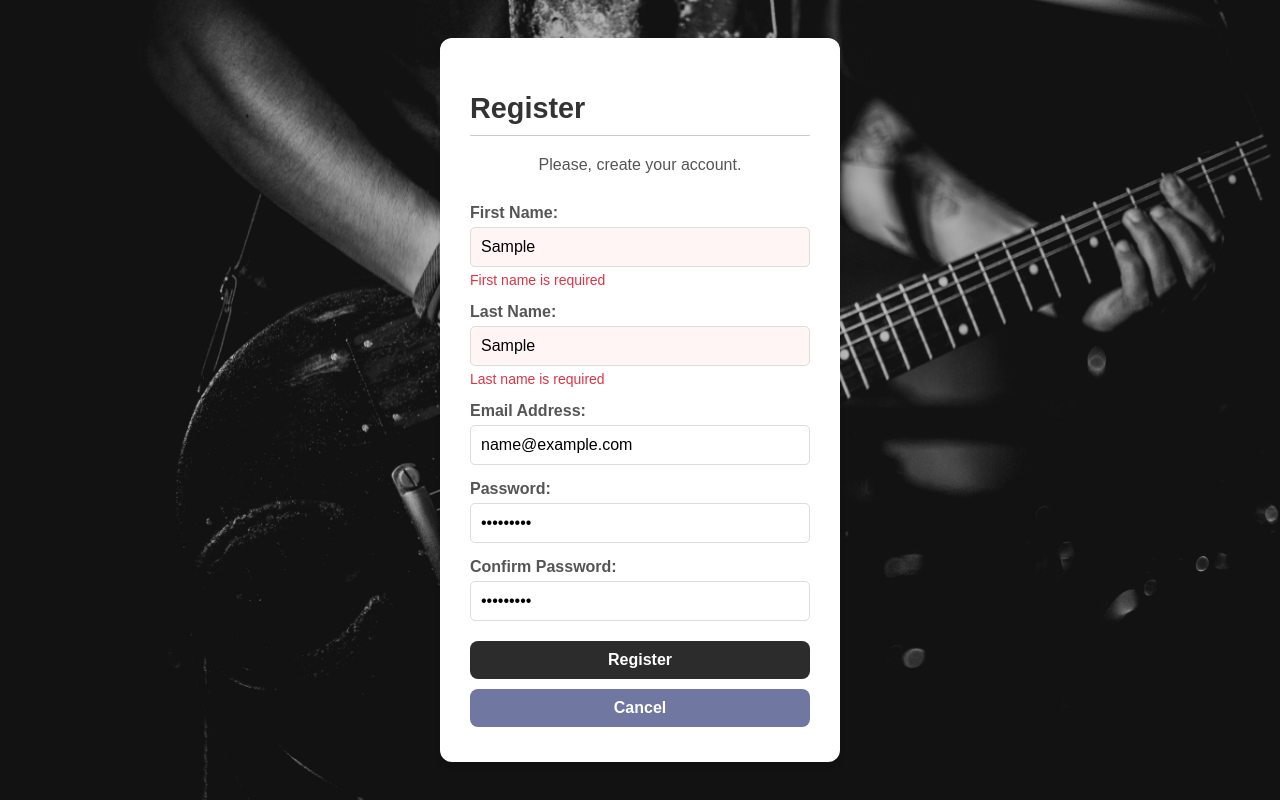
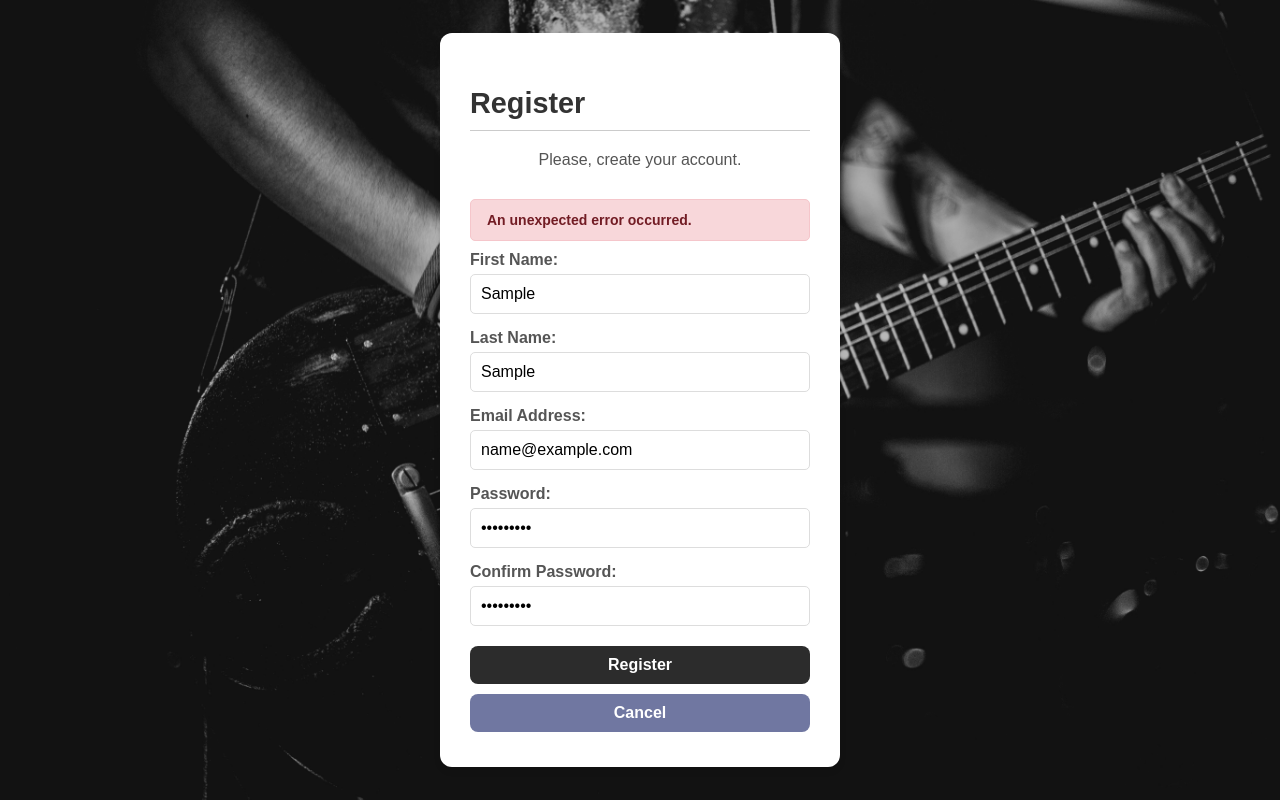
Before and after one commit to HenriqueJoanoni/fullstack-ecommerce, a React (Create React App) app in the folder client/: page /register in a window 1280 px wide. Both pictures are taken after typing "Sample", "Sample", "name@example.com", "Sample123", "Sample123" into the empty fields and a click on the button "Register". Built offline with nearby package versions, Linux system fonts and the light colour scheme; no server answers; a web font is replaced by a local one.

Commit message:
build(client): Finish server-side form validations

```diff
--- a/client/src/components/LoginForm.js
+++ b/client/src/components/LoginForm.js
@@ -24,9 +24,14 @@ export default class LoginForm extends Component {
     validateForm = () => {
         const errors = {}
         const {email, password} = this.state
+        let validateEmail = /^[a-zA-Z0-9._%+-]+@[a-zA-Z0-9.-]+\.[a-zA-Z]{2,}$/;
 
         if (!email) {
             errors.email = "Email is required"
+        }
+
+        if (email.trim() && !email.match(validateEmail)) {
+            errors.email = "Please, enter a valid email address"
         }
 
         if (!password) {
@@ -42,6 +47,11 @@ export default class LoginForm extends Component {
         const errors = this.validateForm()
         if (Object.keys(errors).length > 0) {
             this.setState({errors})
+
+            setTimeout(() => {
+                this.setState({ errors: {} });
+            }, 5000);
+
             return
         }
 
@@ -73,11 +83,11 @@ export default class LoginForm extends Component {
         return (
             <div className="login-background">
                 <div className="login-container">
-                    <form className="login-form" onSubmit={this.handleSubmit}>
+                    <form className="login-form" onSubmit={this.handleSubmit} noValidate>
                         <h2>Login to your account</h2>
                         <p className="welcome-text">Welcome! Please log in to continue.</p>
 
-                        {errors.form && <div className="invalid-feedback">{errors.form}</div>}
+                        {errors.form && <div className="alert alert-error">{errors.form}</div>}
 
                         <div className="form-group">
                             <label htmlFor="email" className="form-label">Email Address:</label>
--- a/client/src/components/RegisterForm.js
+++ b/client/src/components/RegisterForm.js
@@ -1,4 +1,4 @@
-import {Component} from "react";
+import React, {Component} from "react";
 import axios from "axios";
 import {SERVER_HOST} from "../config/global_constants";
 
@@ -27,6 +27,12 @@ export default class RegisterForm extends Component {
     validateForm = () => {
         const errors = {}
         const {firstName, lastName, email, password, confirm_password} = this.state
+        let validateEmail = /^[a-zA-Z0-9._%+-]+@[a-zA-Z0-9.-]+\.[a-zA-Z]{2,}$/;
+
+        console.log({
+            "first name": firstName,
+            "last name": lastName,
+        })
 
         if (!firstName.trim()) {
             errors.firstName = "First name is required"
@@ -38,6 +44,10 @@ export default class RegisterForm extends Component {
 
         if (!email.trim()) {
             errors.email = "Email is required"
+        }
+
+        if (email.trim() && !email.match(validateEmail)) {
+            errors.email = "Please, enter a valid email address"
         }
 
         if (!password.trim()) {
@@ -65,6 +75,11 @@ export default class RegisterForm extends Component {
         const errors = this.validateForm()
         if (Object.keys(errors).length > 0) {
             this.setState({errors})
+
+            setTimeout(() => {
+                this.setState({ errors: {} });
+            }, 5000);
+
             return
         }
 
@@ -85,9 +100,9 @@ export default class RegisterForm extends Component {
                 localStorage.setItem("authToken", res.data.token)
                 this.props.history.push(res.data.redirect)
             }
-        } catch (err) {
-            if (err.response?.data?.error) {
-                this.setState({errors: {form: err.response.data.error}})
+        } catch (error) {
+            if (error.response?.data?.error) {
+                this.setState({errors: {form: error.response.data.error}})
             } else {
                 this.setState({errors: {form: "An unexpected error occurred."}})
             }
@@ -102,30 +117,30 @@ export default class RegisterForm extends Component {
         return (
             <div className="login-background">
                 <div className="login-container">
-                    <form className="login-form" onSubmit={this.handleSubmit}>
+                    <form className="login-form" onSubmit={this.handleSubmit} noValidate>
                         <h2>Register</h2>
                         <p className="welcome-text">Please, create your account.</p>
 
-                        {errors.form && <div className="invalid-feedback">{errors.form}</div>}
+                        {errors.form && <div className="alert alert-error">{errors.form}</div>}
 
                         <div className="form-group">
-                            <label htmlFor="first_name" className="form-label">First Name:</label>
+                            <label htmlFor="firstName" className="form-label">First Name:</label>
                             <input
-                                type="first_name"
+                                type="text"
                                 className={`form-control ${errors.firstName ? "is-invalid" : ""}`}
-                                id="first_name"
-                                name="first_name"
+                                id="firstName"
+                                name="firstName"
                                 onChange={this.handleChange}
                             />
                             {errors.firstName && <div className="invalid-feedback">{errors.firstName}</div>}
                         </div>
                         <div className="form-group">
-                            <label htmlFor="first_name" className="form-label">Last Name:</label>
+                            <label htmlFor="lastName" className="form-label">Last Name:</label>
                             <input
-                                type="last_name"
+                                type="text"
                                 className={`form-control ${errors.lastName ? "is-invalid" : ""}`}
-                                id="last_name"
-                                name="last_name"
+                                id="lastName"
+                                name="lastName"
                                 onChange={this.handleChange}
                             />
                             {errors.lastName && <div className="invalid-feedback">{errors.lastName}</div>}
--- a/client/src/scss/custom.scss
+++ b/client/src/scss/custom.scss
@@ -26,6 +26,15 @@ $rgba3: rgba(0, 0, 0, 0.3);
   transition: $property $duration ease-in-out;
 }
 
+@keyframes fadeOut {
+  from {
+    opacity: 1;
+  }
+  to {
+    opacity: 0;
+  }
+}
+
 * {
   box-sizing: border-box;
   padding: 0;
@@ -51,6 +60,40 @@ $rgba3: rgba(0, 0, 0, 0.3);
 
 .is-invalid + .invalid-feedback {
   display: block;
+}
+
+.alert {
+  padding: 12px 16px;
+  border-radius: 5px;
+  font-size: 14px;
+  font-weight: 600;
+  margin-bottom: 10px;
+  display: flex;
+  align-items: center;
+  justify-content: space-between;
+}
+
+.alert-error {
+  background-color: #f8d7da;
+  color: #721c24;
+  border: 1px solid #f5c6cb;
+}
+
+.alert-error .close-btn {
+  background: none;
+  border: none;
+  font-size: 16px;
+  font-weight: bold;
+  color: #721c24;
+  cursor: pointer;
+}
+
+.alert-error .close-btn:hover {
+  color: #501018;
+}
+
+.alert.fade-out {
+  animation: fadeOut 0.5s forwards;
 }
 
 .header-links-container a {
```
